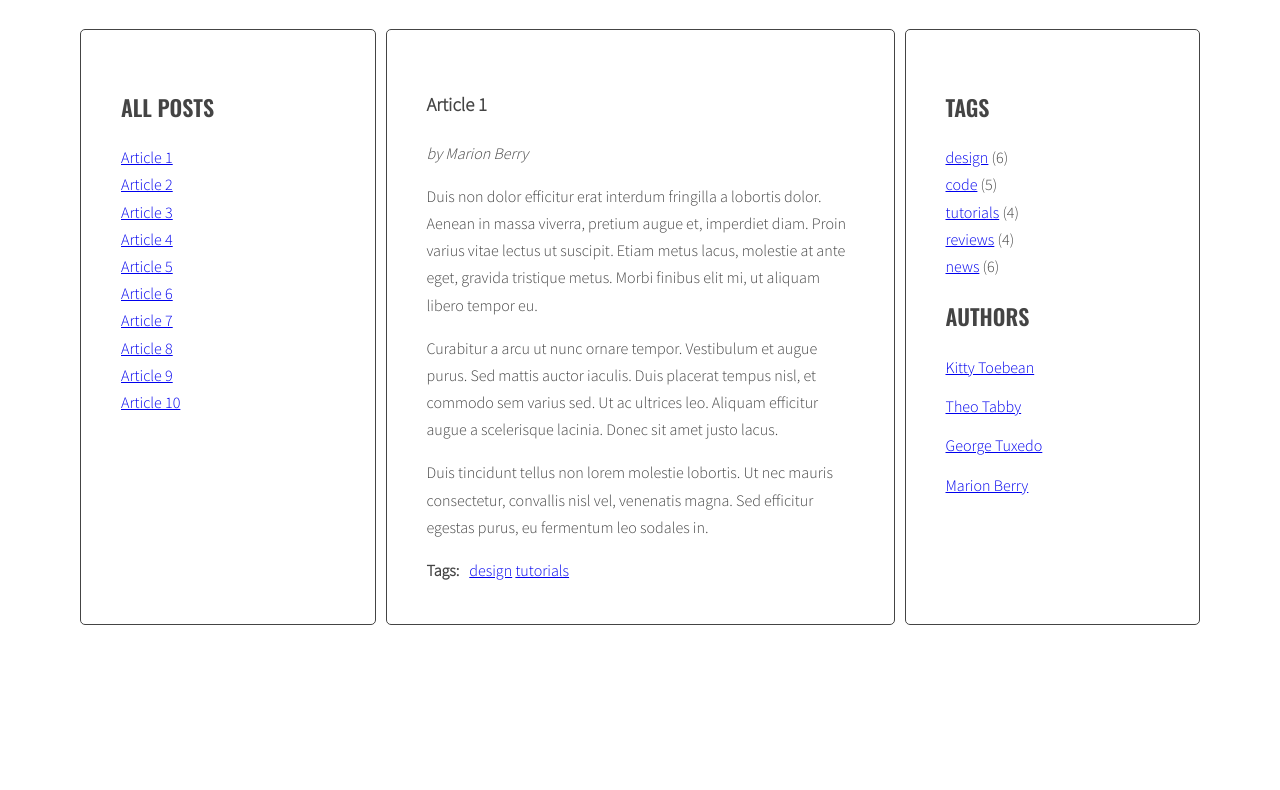
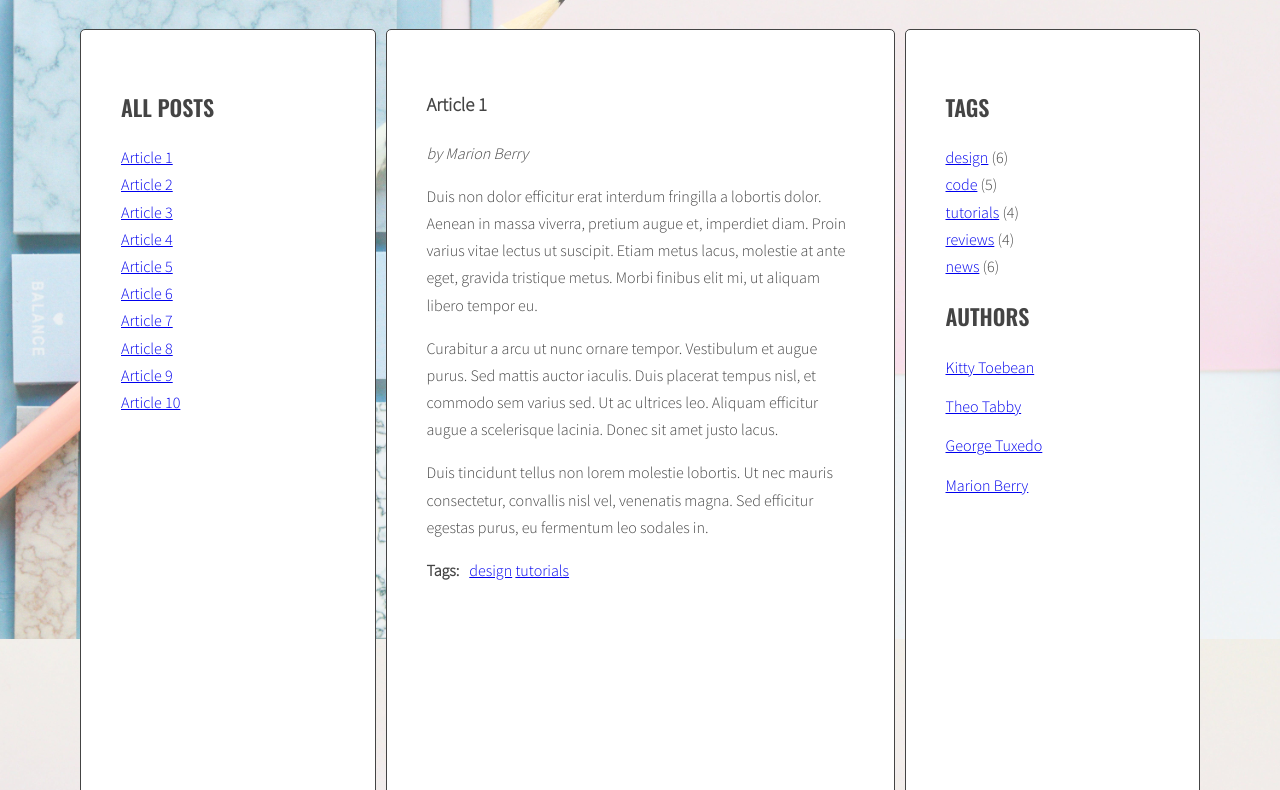
Before and after one commit to hyldrix/javascript-blog, a website: page index.html in a window 1280 px wide. Shown: the part 214-1004 px from the top of the page. Before the commit the page ends 847 px from the top, so only its background shows below. Drawn offline with nearby package versions, Linux system fonts and the light colour scheme.

Commit message:
Added some styling to the blog & animation on click of article link

```diff
--- a/sass/style.scss
+++ b/sass/style.scss
@@ -16,7 +16,8 @@ $font-text: 'Source Sans Pro', sans-serif;
 }
 
 body {
-  background: $color-light;
+  background-image: url(/images/background-image.jpg);
+  background-size:contain;
   font-family: $font-text;
   color: $color-dark;
   font-weight: 300;
@@ -27,6 +28,7 @@ body {
 .container {
   max-width: 1140px;
   margin: 0 auto;
+
 }
 
 .section-title {
@@ -54,6 +56,7 @@ body {
 
 .posts {
   flex: 2 0 0;
+  position: relative;
 }
 
 .sidebar, .posts {
@@ -102,9 +105,17 @@ body {
 /* Post */
 
 .post {
-  display: none;
+  display: block;
+  margin-right: 40px;
+  opacity: 0%;
   &.active {
-    display: block;
+    position: absolute;
+    top: 40px;
+
+
+
+    opacity: 100%;
+    transition: 2s;
   }
 }
 
```
Also changed, not shown: css/style.css, images/background-image.jpg (added), 1 other file.
